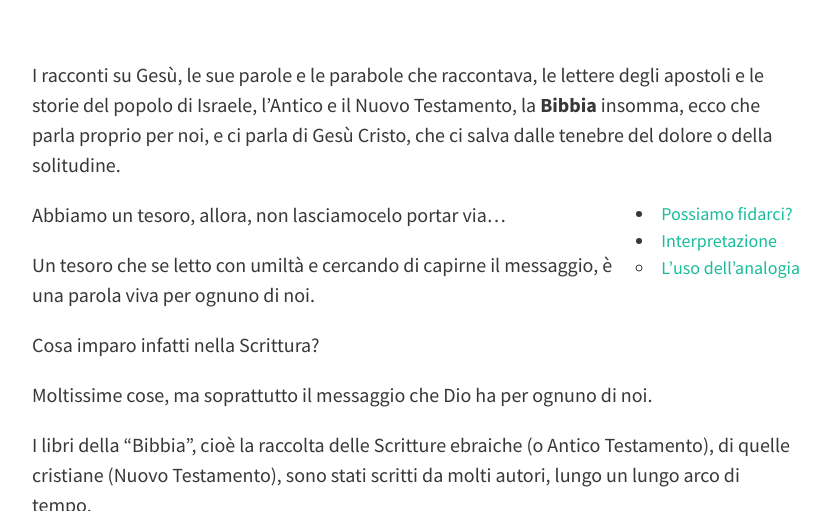
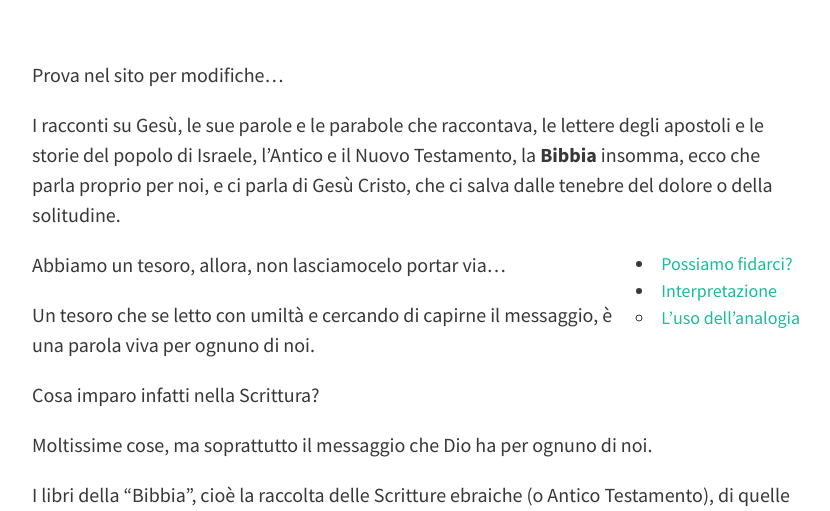
Before and after one commit to pastoredarchino/pastoredarchino.github.io, a Jekyll site: the page built from scrittura/index.md, in a window 1280 px wide and 900 px high, cut to the strip 389-900 px from the top of the window. Shown: the whole strip, without its empty margins (224-1054 px from the left). Built offline with Jekyll 4.4.1, drawn with Linux system fonts in a browser that asks for light colours; nearby versions of some CDN libraries.

Commit message:
Update index.md

```diff
--- a/scrittura/index.md
+++ b/scrittura/index.md
@@ -8,6 +8,8 @@ section: true
 hide: false
 image: bibles.jpg
 ---
+
+Prova nel sito per modifiche...
 
 I racconti su Gesù, le sue parole e le parabole che raccontava, le lettere degli apostoli e le storie del popolo di Israele, l’Antico e il Nuovo Testamento, la <strong>Bibbia</strong> insomma, ecco che parla proprio per noi, e ci parla di Gesù Cristo, che ci salva dalle tenebre del dolore o della solitudine.
 
```
